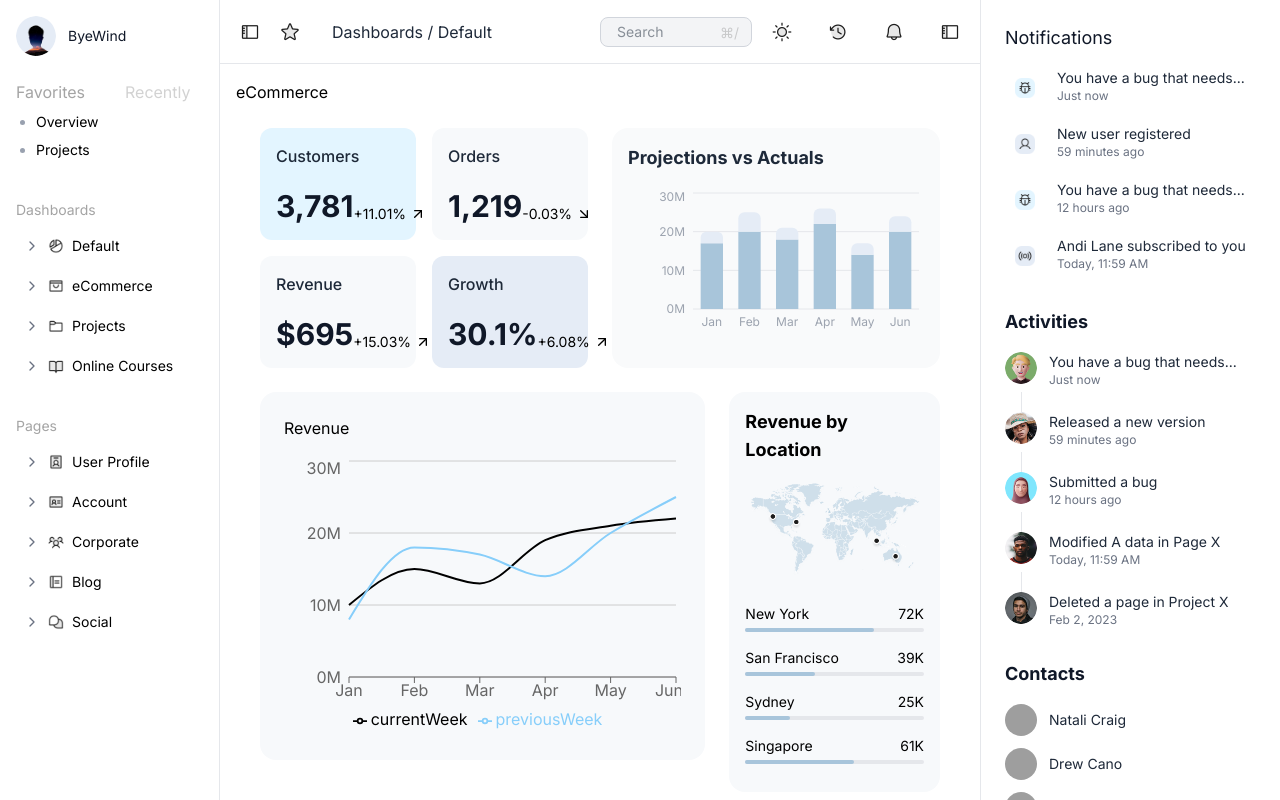
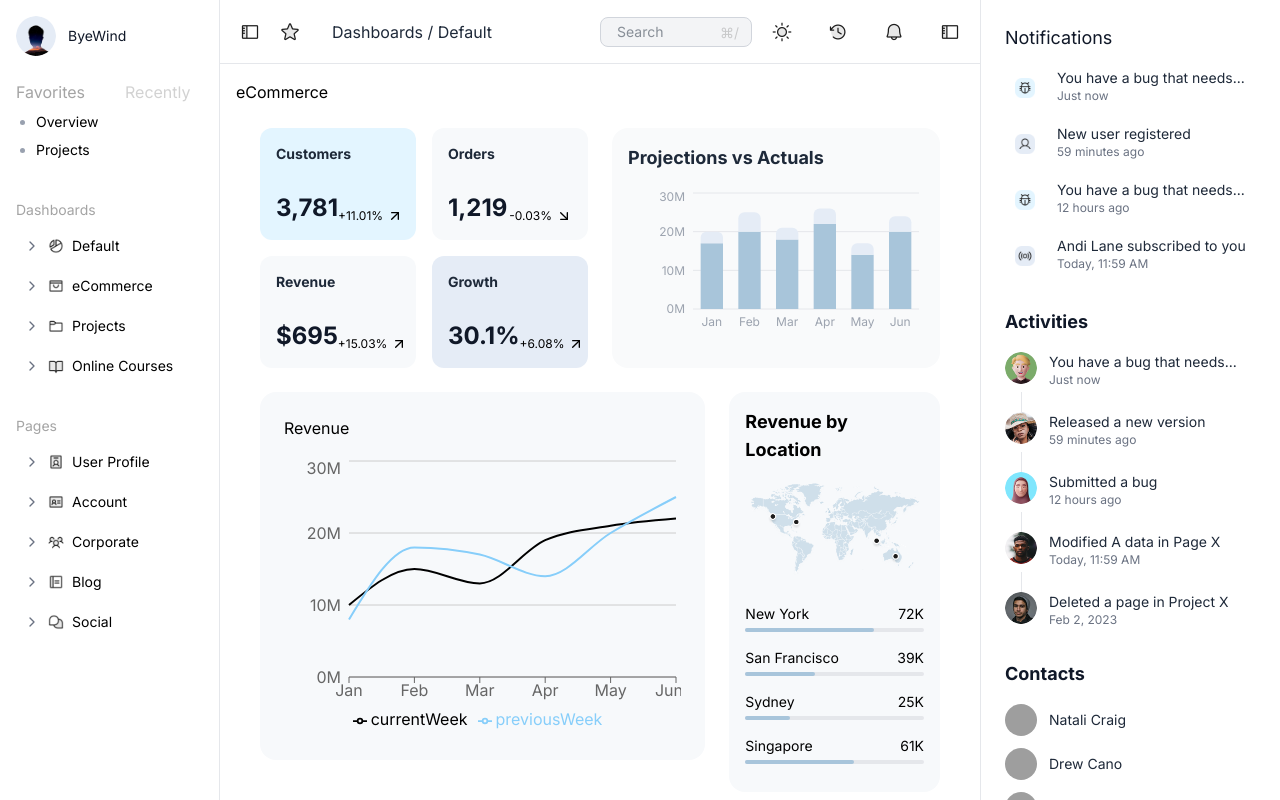
Before and after one commit to sagarsingh1646/Dashboard_Dev_handoff, a React (Vite) app: page / in a window 1280 px wide. Shown: the top 800 px of the page. Built offline with nearby package versions, Linux system fonts and the light colour scheme; grey boxes are pictures that could not be loaded.

Commit message:
DynamicInsightCard's style adjusted

```diff
--- a/src/components/dashboard/DynamicInsightCard.jsx
+++ b/src/components/dashboard/DynamicInsightCard.jsx
@@ -9,15 +9,15 @@ const DynamicInsightCard = ({ title, value, percentage, isUp, bgColor = "bg-blue
       className={`flex flex-col justify-between rounded-xl p-4 min-2-40 max-w-64 h-28 transition-shadow hover:shadow-md ${!darkMode? bgColor : darkColor}`}
     >
       {/* Title */}
-      {darkColor === "bg-[#272727]" && darkMode ? <h3 className="text-white text-base font-medium">{title}</h3> : <h3 className="text-gray-800 text-base font-medium">{title}</h3>}
+      {darkColor === "bg-[#272727]" && darkMode ? <h3 className="text-white text-base font-medium">{title}</h3> : <h3 className="text-gray-800 text-sm font-semibold">{title}</h3>}
 
       <div className="flex items-end justify-between">
         {/* Main Value */}
-        {darkColor === "bg-[#272727]" && darkMode ?<span className="text-3xl font-semibold text-white">{value}</span>:<span className="text-3xl font-semibold text-gray-900">{value}</span>}
+        {darkColor === "bg-[#272727]" && darkMode ?<span className="text-3xl font-semibold text-white">{value}</span>:<span className="text-2xl font-semibold text-gray-900">{value}</span>}
 
         {/* Percentage Change */}
         <div
-          className={`flex items-center gap-1 text-sm ${
+          className={`flex items-center gap-1 text-xs ${
             darkColor === "bg-[#272727]" && darkMode  ? "text-white" : "text-black"
           }`}
         >
--- a/src/index.css
+++ b/src/index.css
@@ -14,6 +14,15 @@
     letter-spacing: 0;
   };
 
+  --text-heading-semi-bold: {
+    font-family: var(--font-sans);
+    font-weight: 600;
+    font-style: normal;
+    font-size: 24px;
+    line-height: 36px;
+    letter-spacing: 0;
+  };
+
   --color-dark: #1C1C1C;
 }
 
```
